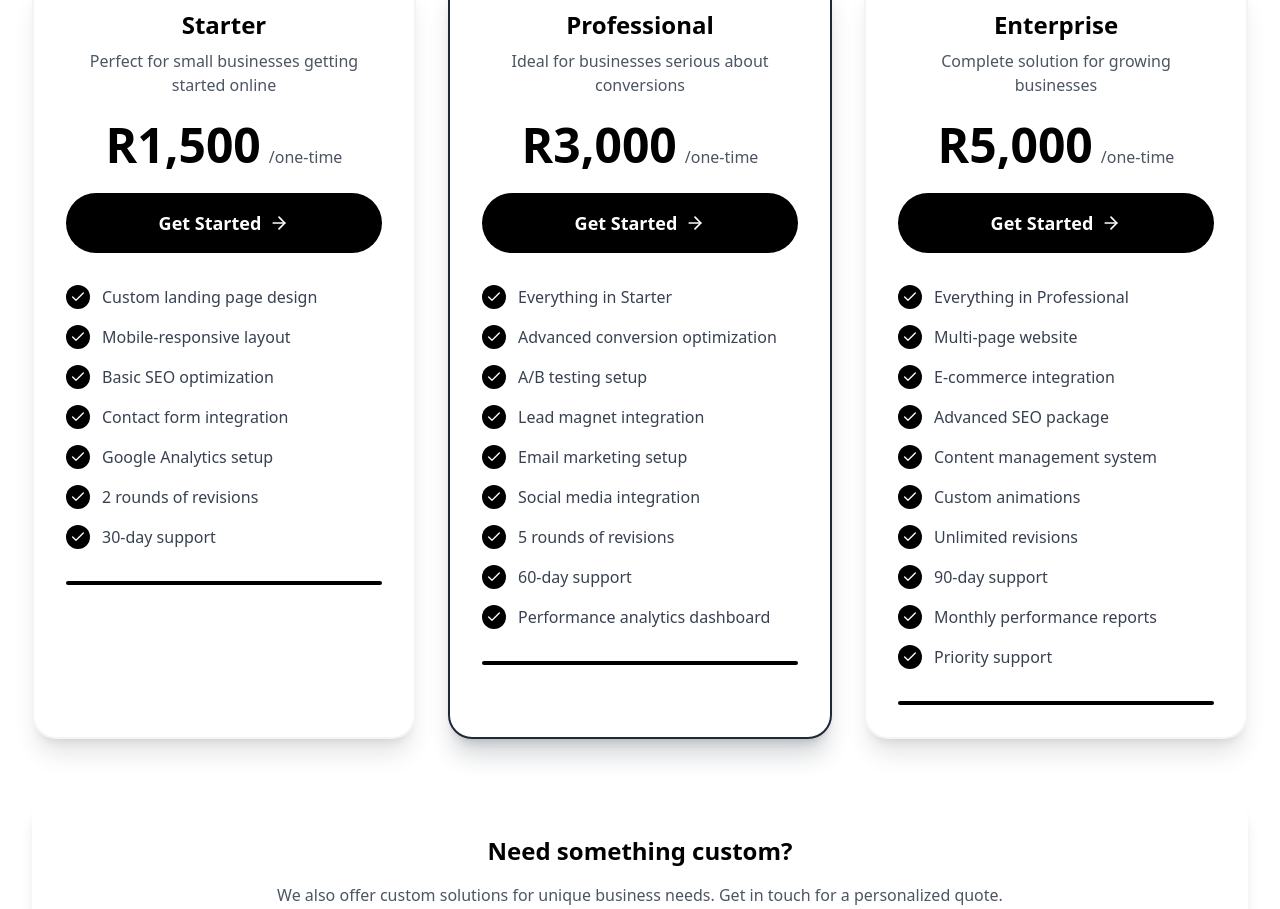
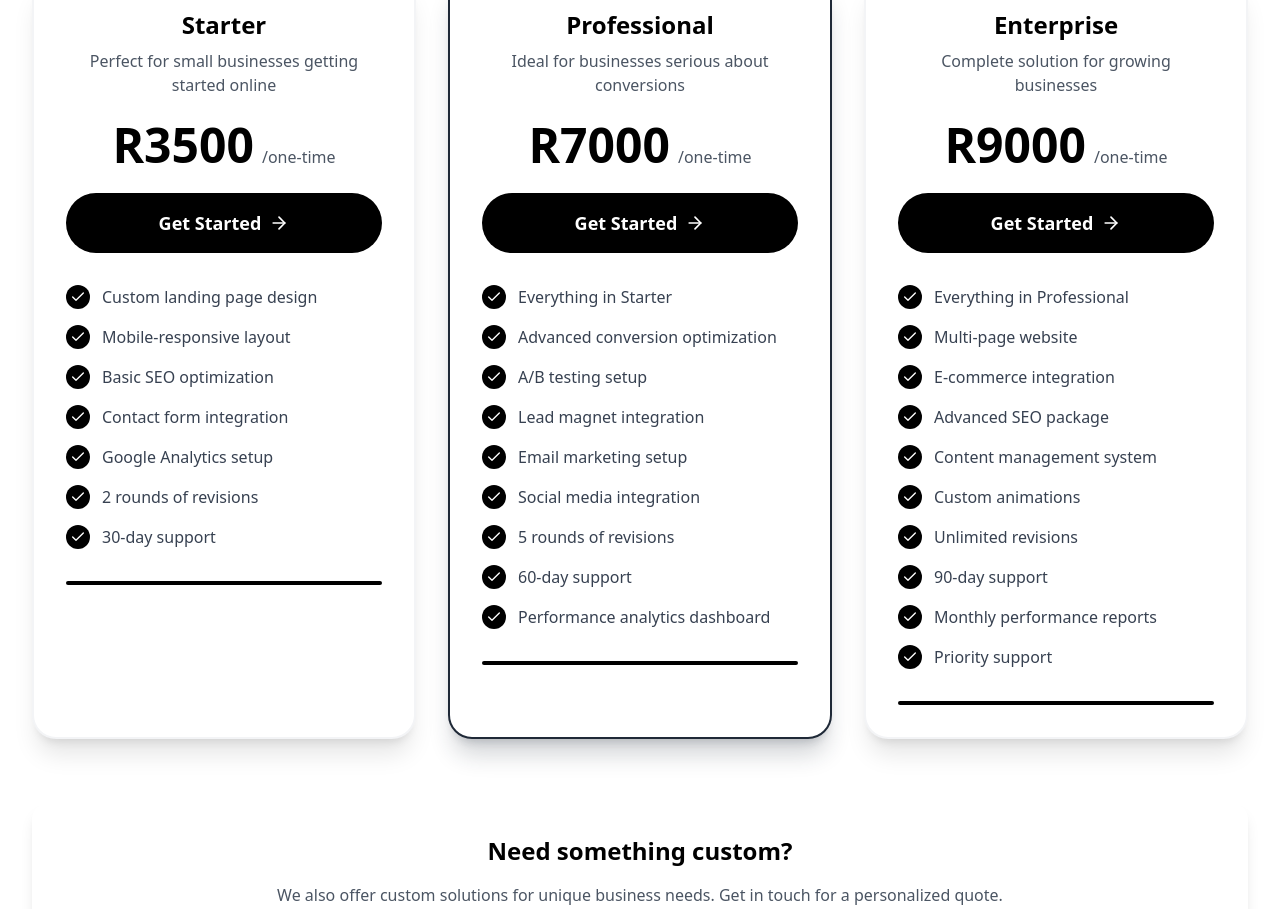
Before and after one commit to asanda9999/landing-craft, a React (Vite) app: page / in a window 1280 px wide. Shown: the part 2088-2997 px from the top of the page. Built offline with nearby package versions, Linux system fonts and the light colour scheme.

Commit message:
Pricing update

```diff
--- a/src/components/Pricing.tsx
+++ b/src/components/Pricing.tsx
@@ -6,7 +6,7 @@ const Pricing = () => {
   const plans = [
     {
       name: 'Starter',
-      price: 'R1,500',
+      price: 'R3500',
       period: 'one-time',
       description: 'Perfect for small businesses getting started online',
       features: [
@@ -23,7 +23,7 @@ const Pricing = () => {
     },
     {
       name: 'Professional',
-      price: 'R3,000',
+      price: 'R7000',
       period: 'one-time',
       description: 'Ideal for businesses serious about conversions',
       features: [
@@ -42,7 +42,7 @@ const Pricing = () => {
     },
     {
       name: 'Enterprise',
-      price: 'R5,000',
+      price: 'R9000',
       period: 'one-time',
       description: 'Complete solution for growing businesses',
       features: [
```
